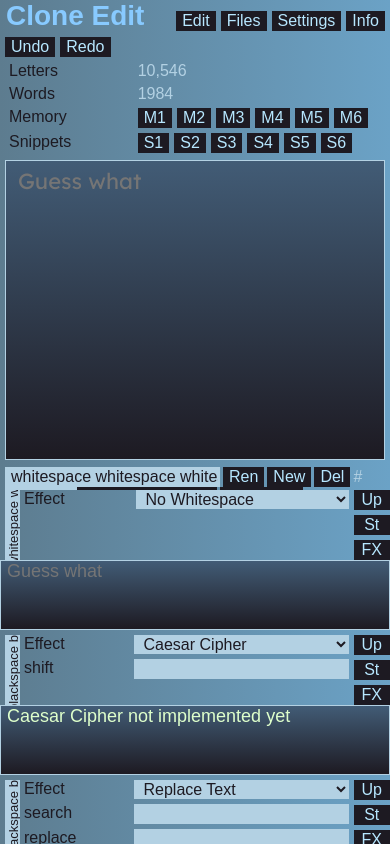
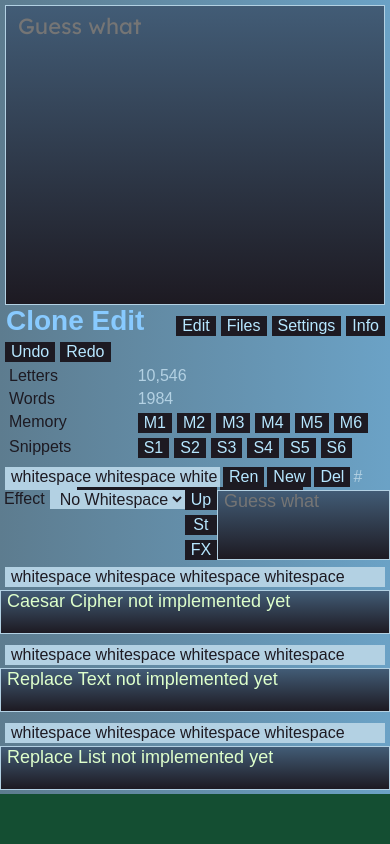
Before and after one commit to S0urcemaster/cloneedit, a Next.js app: page / in a window 390 px wide. Shown: the top 844 px of the page. Built offline with nearby package versions, Linux system fonts and the light colour scheme; a web font is replaced by a local one.

Commit message:
~responsive

```diff
--- a/app/clones.tsx
+++ b/app/clones.tsx
@@ -10,8 +10,7 @@ function Controller() {
 	const { selectedClone } = useCloneEditContext()
 
 	return (
-		<div style={{ display: 'flex', justifyContent: 'space-between', height: 25, overflow: 'hidden', padding: '2px 5px 2px 5px' }}>
-			<div>
+		<div style={{ height: 25, overflow: 'hidden', padding: '2px 5px 2px 5px' }}>
 			<input style={{ marginRight: 3 }} type='text' value={selectedClone.name} />
 			<button style={{ marginRight: 3 }}>Ren</button>
 			<button style={{ marginRight: 3 }}>New</button>
@@ -21,16 +20,15 @@ function Controller() {
 			<button style={{ marginRight: 3 }}>Copy to Clipboard</button>
 			<button style={{ marginRight: 3 }}>Download</button>
 		</div>
-		</div>
 	)
 }
 
 function Clone({ clone }: { clone: CloneModel }) {
 	const { settings, source, selectedClone, effectChanged, setSelectedClone } = useCloneEditContext()
 
-	function CloneName() {
+	function HorizontalCloneName() { // maybe use some time
 		return (
-			<div style={{ marginTop: 0, padding: '0 7px 0 5px', overflow: 'hidden', width: 20 }}>
+			<div style={{ marginTop: 0, padding: '0 7px 0 5px', overflow: 'hidden', width: 20, backgroundColor: settings.darkColor }}>
 				<p style={{
 					fontSize: 'small', backgroundColor: settings.brightColor, color: settings.darkColor,
 					padding: '1px 0 3px 5px', margin: '0px 0 0px 0', pointerEvents: 'none',
@@ -43,15 +41,17 @@ function Clone({ clone }: { clone: CloneModel }) {
 
 	return (
 		<div>
+			{clone.id === selectedClone.id ?
+				<Controller /> :
+				<div style={{ height: 25, overflow: 'hidden', padding: '2px 5px 2px 5px' }}>
+					<input style={{ marginRight: 3, width: '100%' }} type='text' value={selectedClone.name} />
+				</div>
+			}
+			<div className='clonesGridDirection' style={{ display: clone.id === selectedClone.id ? 'grid' : 'block' }}>
 				{clone.id === selectedClone.id &&
-				<Controller />
-			}
-			<div className='screenGridDirection' style={{ display: 'grid' }}>
-				<div style={{ display: 'grid', gridTemplateColumns: '0fr auto', cursor: 'pointer' }} onClick={() => setSelectedClone(clone)}>
-					<CloneName />
-					<div style={{ display: 'grid', gridTemplateColumns: '9fr 1fr', gap: 5 }}>
+					<div style={{ display: 'grid', gridTemplateColumns: 'auto 0fr' }}>
 						<div>
-							<fieldset style={{ display: 'grid', gridTemplateColumns: '1fr 2fr', gap: 5, paddingLeft: 4 }}>
+							<fieldset style={{ display: 'grid', gridTemplateColumns: '1fr 2fr', gap: 5, paddingLeft: 4, overflowY: 'auto' }}>
 								<label htmlFor="effect">Effect</label>
 								<select value={clone.effect.name} onChange={(e) => effectChanged(clone, e.target.value)} id="effect">
 									{Object.values(effects).map((effect, index) => (
@@ -69,9 +69,9 @@ function Clone({ clone }: { clone: CloneModel }) {
 						</div>
 						<TabBar vertical buttonNames={['Up', 'St', 'FX']} onTabClick={(tabName) => console.log(`Tab clicked: ${tabName}`)} />
 					</div>
-				</div>
+				}
 				<div style={{ flexGrow: 1 }}>
-					<textarea
+					<textarea onClick={() => setSelectedClone(clone)}
 						value={clone.effect.update(source, ...clone.effect.params)}
 						// rows={14}
 						placeholder={'Guess what'}
--- a/app/editor.tsx
+++ b/app/editor.tsx
@@ -91,7 +91,7 @@ export default function Editor() {
 
 	return (
 		<>
-			<div className='screenFlexDirection' style={{ display: 'flex', gridTemplateColumns: '3fr 7fr', padding: 5, gap: 5, background: settings.componentColor }}>
+			<div className='editorFlexDirection' style={{ display: 'flex', gridTemplateColumns: '3fr 7fr', padding: 5, gap: 5, background: settings.componentColor }}>
 				<Head />
 				<Source />
 			</div>
--- a/app/globals.css
+++ b/app/globals.css
@@ -1,4 +1,5 @@
 :root {
+	--body-background: #144e32;
 	--cloneedit-color: #88caff;
 	--dark-color: #1d1a22;
 	--bright-color: #b3d1e3;
@@ -16,12 +17,9 @@ body {
 	margin: 0;
 	padding: 0;
 	width: 100%;
-	height: 100%;
-	background-color: var(--dark-color);
+	/* min-height: 100vh; */
+	background-color: var(--body-background);
 	color: #b3d1e3;
-	display: flex;
-	justify-content: center;
-	align-items: start;
 	box-sizing: border-box;
 }
 
@@ -29,8 +27,10 @@ body {
 	display: flex;
 	flex-direction: row;
 	width: 100%;
+	height: 100vh;
 	justify-content: center;
-	align-items: center;
+	justify-content: center;
+	align-items: start;
 }
 
 .page {
@@ -43,16 +43,24 @@ body {
 	box-shadow: 0 0 10px 10px rgba(0, 0, 0, 0.2);
 }
 
+.editorFlexDirection {
+	flex-direction: row;
+}
+
 .screenFlexDirection {
 	flex-direction: row;
 }
 
-.screenGridDirection {
+.clonesGridDirection {
 	grid-template-columns: 4fr 7fr;
 	grid-template-rows: 1fr;
 }
 
 @media (max-width: 1280px) {
+	.editorFlexDirection {
+		flex-direction: column-reverse;
+	}
+
 	.screenFlexDirection {
 		flex-direction: column;
 	}
```
Lines whose indentation alone changed are shown as unchanged.
